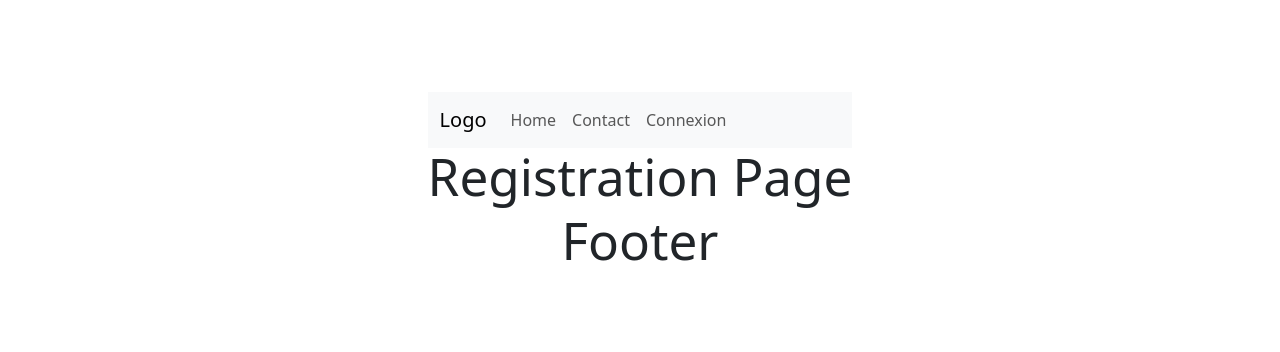
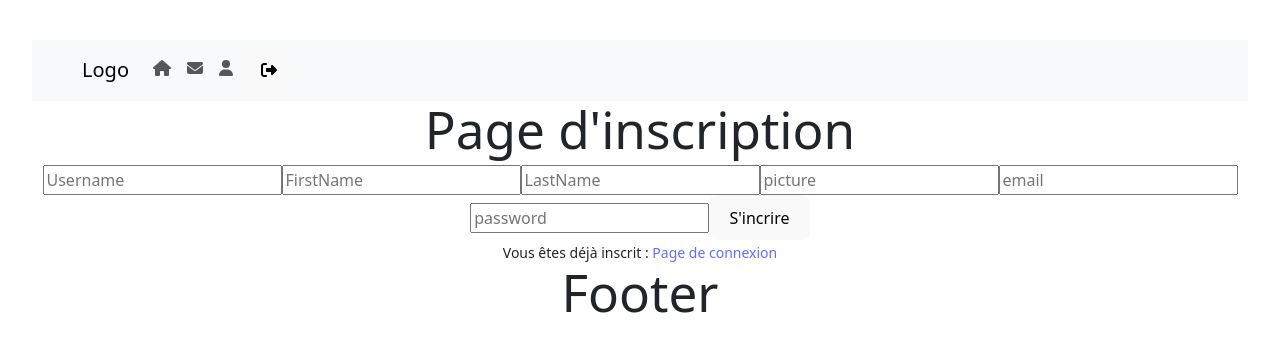
Before and after one commit to FelicianoMandjam/projectJury, a React (Vite) app in the folder Front/: page /register in a window 1280 px wide. Shown: the part 216-568 px from the top of the page. Built offline with nearby package versions, Linux system fonts and the light colour scheme.

Commit message:
Mise en place du front: Systeme de connexion et inscription

```diff
--- a/Front/src/components/header.jsx
+++ b/Front/src/components/header.jsx
@@ -2,6 +2,12 @@ import React from "react";
 import Container from "react-bootstrap/Container";
 import Nav from "react-bootstrap/Nav";
 import Navbar from "react-bootstrap/Navbar";
+import Logout from "../pages/Auth/logout";
+
+import { FontAwesomeIcon } from "@fortawesome/react-fontawesome";
+import { faUser } from "@fortawesome/free-solid-svg-icons/faUser";
+import { faHouse } from "@fortawesome/free-solid-svg-icons";
+import { faEnvelope } from "@fortawesome/free-solid-svg-icons";
 
 const Header = () => {
   return (
@@ -13,9 +19,16 @@ const Header = () => {
             <Navbar.Toggle aria-controls="basic-navbar-nav" />
             <Navbar.Collapse id="basic-navbar-nav">
               <Nav className="me-auto">
-                <Nav.Link href="/">Home</Nav.Link>
-                <Nav.Link href="/contact">Contact</Nav.Link>
-                <Nav.Link href="/connexion">Connexion</Nav.Link>
+                <Nav.Link href="/">
+                  <FontAwesomeIcon icon={faHouse} />
+                </Nav.Link>
+                <Nav.Link href="/contact">
+                  <FontAwesomeIcon icon={faEnvelope} />
+                </Nav.Link>
+                <Nav.Link href="/connexion">
+                  <FontAwesomeIcon icon={faUser} />
+                </Nav.Link>
+                <Logout />
               </Nav>
             </Navbar.Collapse>
           </Container>
--- a/Front/src/context/AuthContext.jsx
+++ b/Front/src/context/AuthContext.jsx
@@ -16,9 +16,7 @@ export const AuthProvider = ({ children }) => {
     try {
       console.log("Entrée dans le try de la fonction login");
 
-      const { data, status } = await axios.post(URL.USER_LOGIN, dataForm, {
-        withCredentials: true,
-      });
+      const { data, status } = await axios.post(URL.USER_LOGIN, dataForm);
       console.log(data);
 
       if (status === 200) {
@@ -40,6 +38,7 @@ export const AuthProvider = ({ children }) => {
   const logout = () => {
     console.log("Entree dans le Logout");
     localStorage.removeItem("user");
+    document.location.href = "/connexion";
   };
 
   return (
--- a/Front/src/pages/Auth/login.jsx
+++ b/Front/src/pages/Auth/login.jsx
@@ -1,9 +1,12 @@
 import React, { useContext } from "react";
 import { AuthContext } from "../../context/AuthContext";
+import { useNavigate } from "react-router-dom";
+
 import { useState } from "react";
 import { URL } from "../../URL/URL";
 // import "../../style/home.css";
 import axios from "axios";
+import Register from "./register";
 
 const Login = () => {
   const [user, setUser] = useState({});
@@ -15,12 +18,15 @@ const Login = () => {
   };
 
   const handleSubmit = (e) => {
+    console.log("Entree dans le handle submit");
     e.preventDefault();
     login(user);
+    document.location.href = "/";
   };
 
   return (
     <div>
+      <h1>Page connexion</h1>
       <form onSubmit={handleSubmit}>
         <input
           type="email"
@@ -34,8 +40,14 @@ const Login = () => {
           name="password"
           onChange={handleChange}
         />
-        <button>Connexion</button>
+        <button onClick={handleSubmit}>Connexion</button>
       </form>
+      <div>
+        <small>
+          Vous avez pas encore de compte :{" "}
+          <a href="/register">Page d'inscription</a>
+        </small>
+      </div>
     </div>
   );
 };
--- /dev/null
+++ b/Front/src/pages/Auth/logout.jsx
@@ -0,0 +1,21 @@
+import React, { useContext, useState } from "react";
+import { AuthContext } from "../../context/AuthContext";
+import { FontAwesomeIcon } from "@fortawesome/react-fontawesome";
+import { faRightFromBracket } from "@fortawesome/free-solid-svg-icons";
+
+function Logout() {
+  const { logout } = useContext(AuthContext);
+
+  const handleClick = () => {
+    logout();
+  };
+  return (
+    <div>
+      <button onClick={handleClick}>
+        <FontAwesomeIcon icon={faRightFromBracket} />
+      </button>
+    </div>
+  );
+}
+
+export default Logout;
--- a/Front/src/pages/Auth/register.jsx
+++ b/Front/src/pages/Auth/register.jsx
@@ -1,11 +1,74 @@
-import React from 'react'
+import React from "react";
+import { useState } from "react";
+import axios from "axios";
+import { URL } from "../../URL/URL";
 
 const Register = () => {
+  const [user, setUser] = useState({});
+
+  const handleChange = (e) => {
+    const { name, value } = e.target;
+    setUser((user) => ({ ...user, [name]: value }));
+  };
+
+  const hundleSubmit = async (e) => {
+    // e.preventDefault();
+    try {
+      const response = await axios.post(URL.USER_REGISTER, user);
+      console.log(response);
+    } catch (e) {
+      console.log(e);
+    }
+    document.location.href = "/connexion";
+  };
   return (
     <div>
-      <h1>Registration Page</h1>
+      <h1>Page d'inscription</h1>
+      <form onSubmit={hundleSubmit}>
+        <input
+          onChange={handleChange}
+          type="text"
+          placeholder="Username"
+          name="username"
+        />
+        <input
+          onChange={handleChange}
+          type="text"
+          placeholder="FirstName"
+          name="firstName"
+        />
+        <input
+          onChange={handleChange}
+          type="text"
+          placeholder="LastName"
+          name="lastName"
+        />
+        <input
+          onChange={handleChange}
+          type="text"
+          placeholder="picture"
+          name="picture"
+        />
+        <input
+          onChange={handleChange}
+          type="email"
+          placeholder="email"
+          name="email"
+        />
+        <input
+          onChange={handleChange}
+          type="password"
+          placeholder="password"
+          name="password"
+        />
+        {/* <input onChange={handleChange} type="text" placeholder='role' name="role"/> */}
+        <button type="submit"> S'incrire</button>
+      </form>
+      <small>
+        Vous êtes déjà inscrit : <a href="/connexion">Page de connexion</a>
+      </small>
     </div>
-  )
-}
+  );
+};
 
-export default Register
+export default Register;
```
Also changed, not shown: 1 other file (tests, documents, lock files or other folders).
